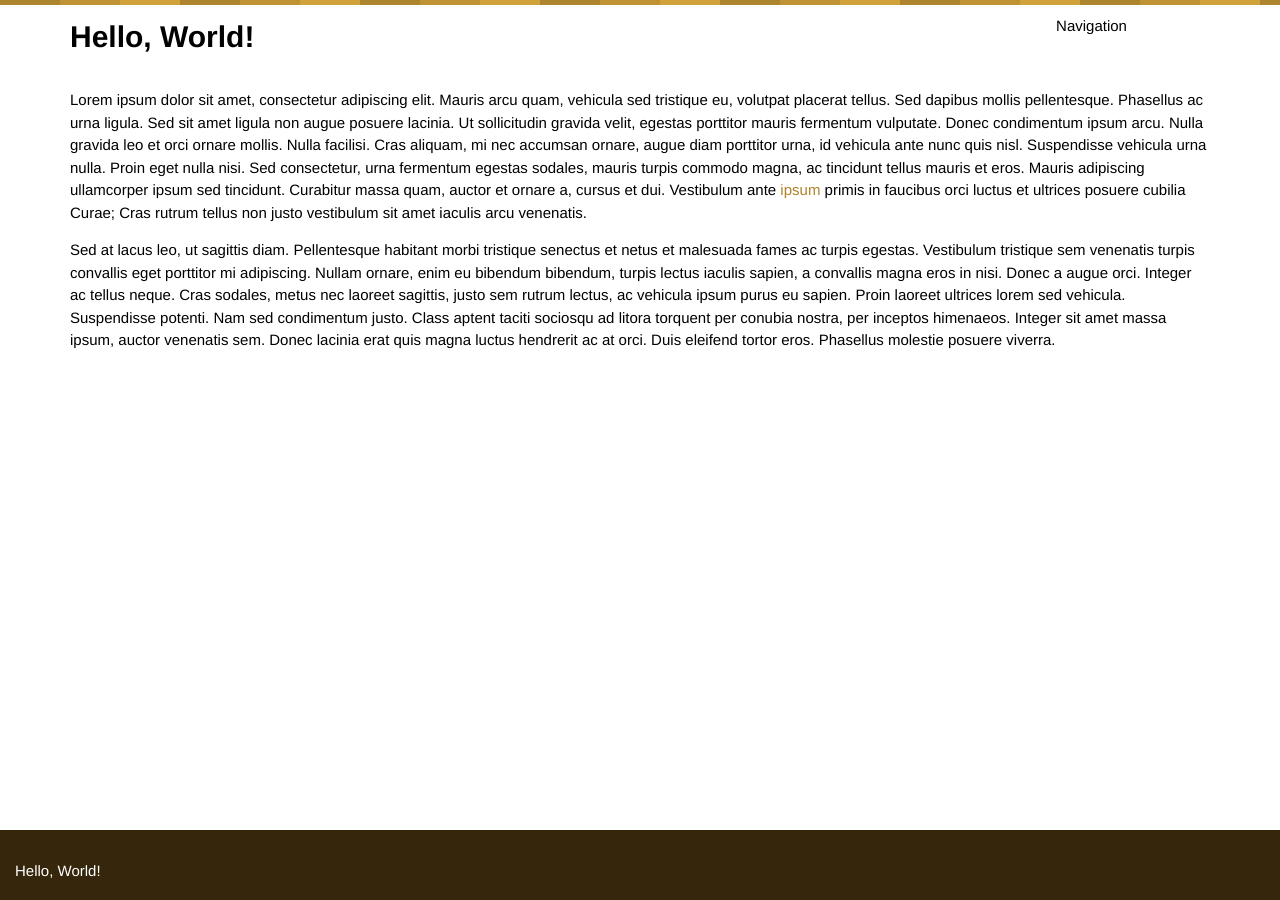
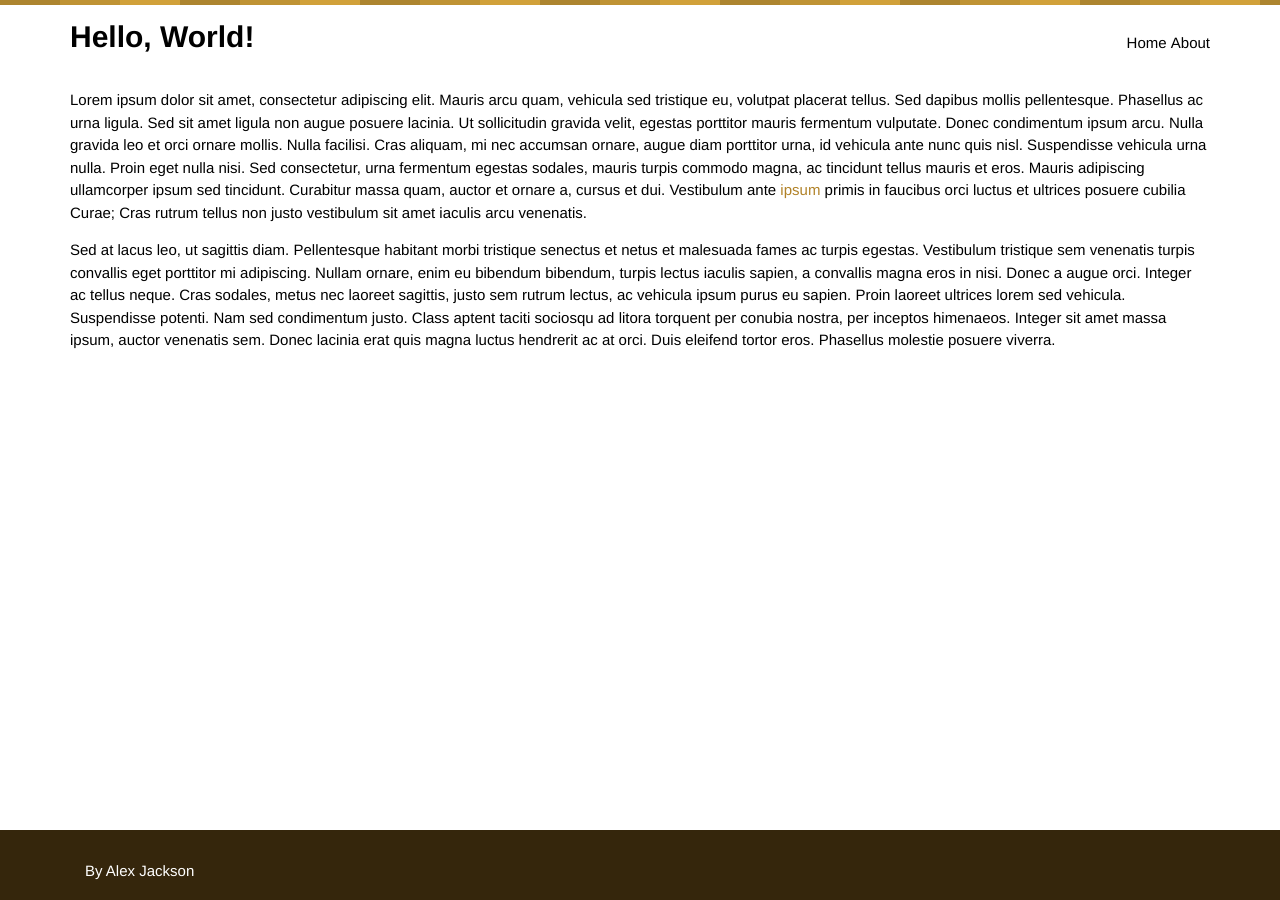
Before and after one commit to alexjohnj/alexjohnj, a Jekyll site: the page built from index.html, in a window 1280 px wide. Built offline with Jekyll 4.4.1, drawn with Linux system fonts in a browser that asks for light colours; Markdown is read by kramdown in place of the engine named in the settings.

Commit message:
Started implementing some site navigation.
Currently, a few links are displayed in the top right corner of the page. They are moved to the footer on smaller screens.

```diff
--- a/_layouts/default.html
+++ b/_layouts/default.html
@@ -25,17 +25,19 @@
 		<div class="container header">
 			<div class="row">
 
-				<div class="site-title-container">
-					<div class="tencol">
+				<div class="twelvecol last">
+					<div class="site-header">
 						<h1>Hello, World!</h1>
 					</div>
-				</div><!--end site-title-container-->
-
-				<div class="site-navigation-container">
-					<div class="twocol last">
-						<p>Navigation</p>
+					<div class="site-navigation">
+						<nav>
+							<ul>
+								<li>Home</li>
+								<li>About</li>
+							</ul>
+						</nav>
 					</div>
-				</div> <!--end site-navigation-container-->
+				</div>
 
 			</div> <!--end row -->
 		</div> <!--end container header-->
@@ -54,7 +56,22 @@
 	</div><!--end wrap-->
 
 	<footer>
-		<p>Hello, World!</p>
+		<div class="container">
+			<div class="row">
+				<div class="twocol">
+					<p>By Alex Jackson</p>
+				</div>
+				<div class="threecol last">
+					<nav>
+						<h5>Links</h5>
+						<ul>
+							<li>Home</li>
+							<li>About</li>
+						</ul>
+					</nav>
+				</div> <!--end threecol last-->
+			</div> <!--end row-->
+		</div><!--end container-->
 	</footer>
 </body>
 </html>
--- a/assets/styles/sass/layout.scss
+++ b/assets/styles/sass/layout.scss
@@ -36,12 +36,50 @@ footer {
 	margin-top: -$footer-height; // negative value of footer height
 	position: relative;
 	clear: both;
+	color: $footer-text-color;
 
-	p{
+	p {
 		margin: 0; // necessary hack to get sticky footer working without pushing too far down.
 		padding-top: 30px; // use padding instead of margins for above hack
 		padding-left: 1em;
 
-		color: $footer-text-color;
+	}
+
+	nav {
+		visibility: hidden;
+		display: none;
+	}
+
+	@media handheld, only screen and (max-width: 320px) {
+		height: auto;
+
+		nav {
+			visibility: visible;
+			display: block;
+		}
 	}
 }
+
+.site-header {
+	float: left;
+}
+
+.site-navigation {
+	padding-top: 19px;
+	float: right;
+
+	nav {
+		ul {
+			list-style-type: none;
+		}
+
+		li {
+			display: inline;
+		}
+	}
+
+	@media handheld, only screen and (max-width: 320px) {
+		visibility: hidden;
+		display: none;
+	}
+}
```
Also changed, not shown: assets/styles/css/styles.css (+1 -1 lines).
